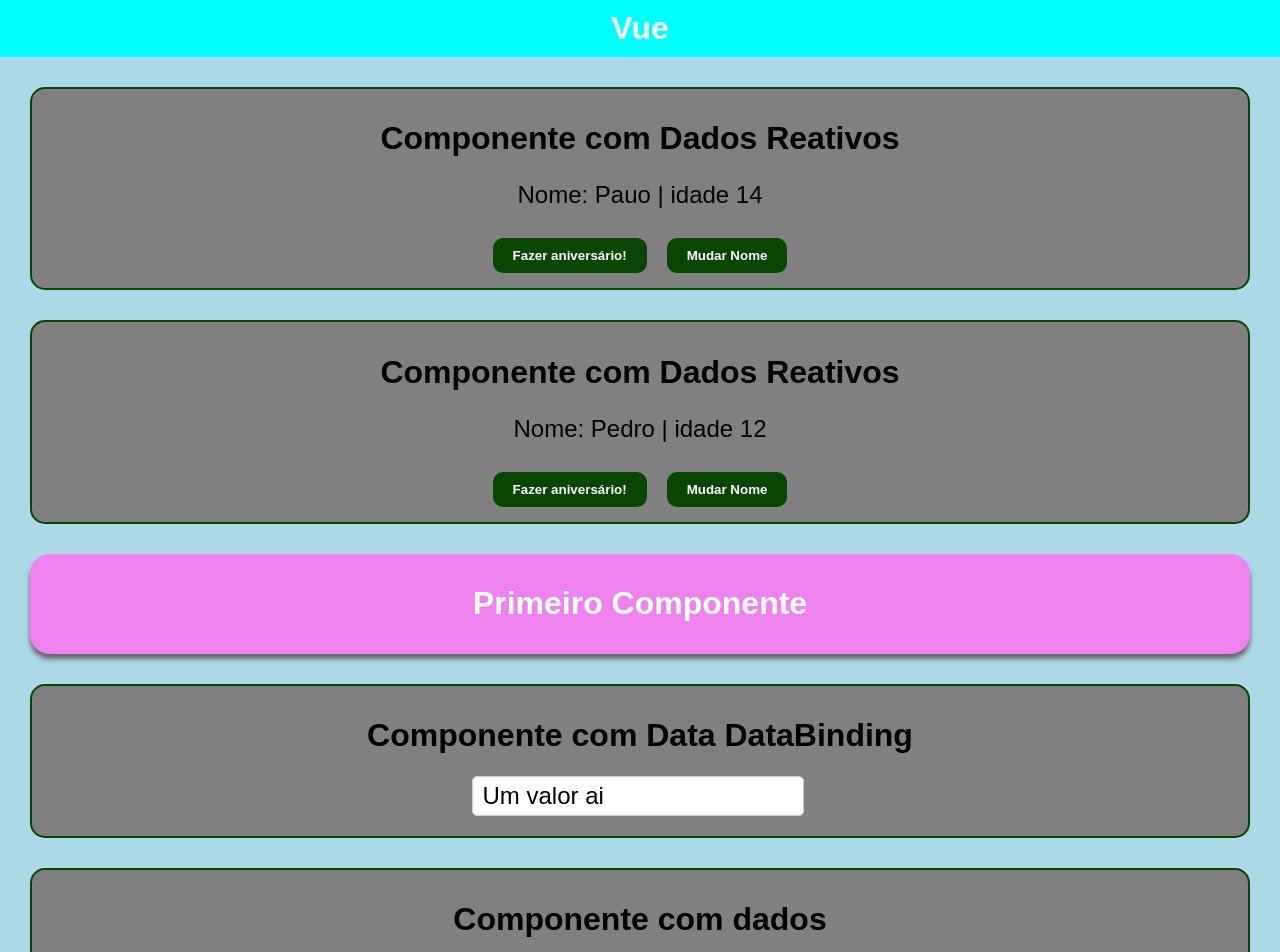
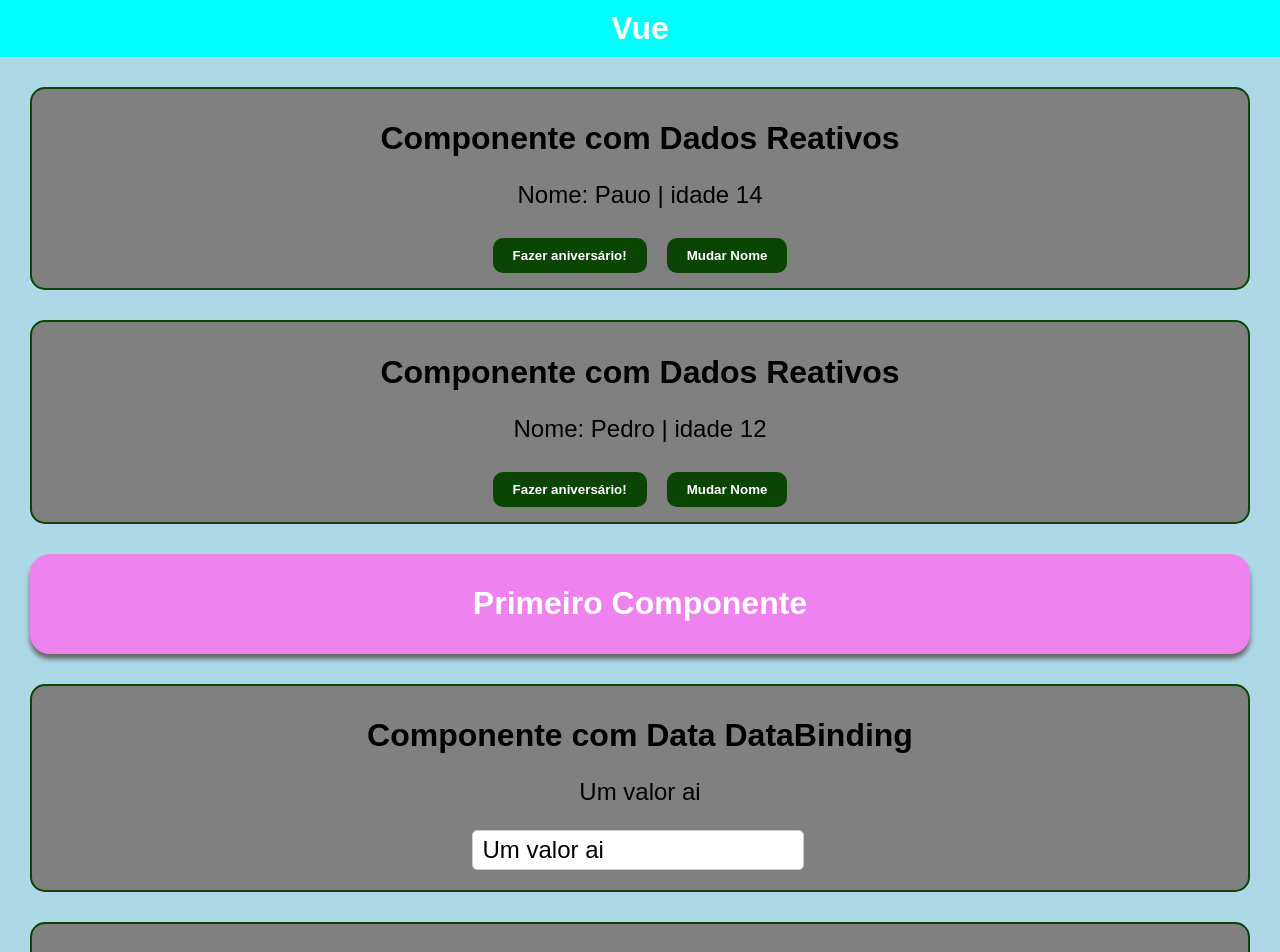
Before and after one commit to MizunoYudi/aulao_vuejs, a Vue app in the folder AulaoVueJs/: page / in a window 1280 px wide. Shown: the top 952 px of the page. Built offline with nearby package versions, Linux system fonts and the light colour scheme.

Commit message:
Implementando  o TwoWayDataBinding

```diff
--- a/AulaoVueJs/src/components/DataBinding.vue
+++ b/AulaoVueJs/src/components/DataBinding.vue
@@ -1,7 +1,12 @@
 <template>
     <div class="componente">
         <h1>Componente com Data DataBinding</h1>
-        <input type="text" :value="valor">
+        <p>{{ valor }}</p>
+        <!-- <input type="text" :value="valor"> Binding simples, unidirecional -->
+
+        <!-- <input type="text" :value="valor" v-on:input="(e)=>valor =  e.target.value"> TwoWayBinding manual -->
+
+        <input type="text" v-model="valor"><!-- TwoWayBinding-->
     </div>
 </template>
 
```
